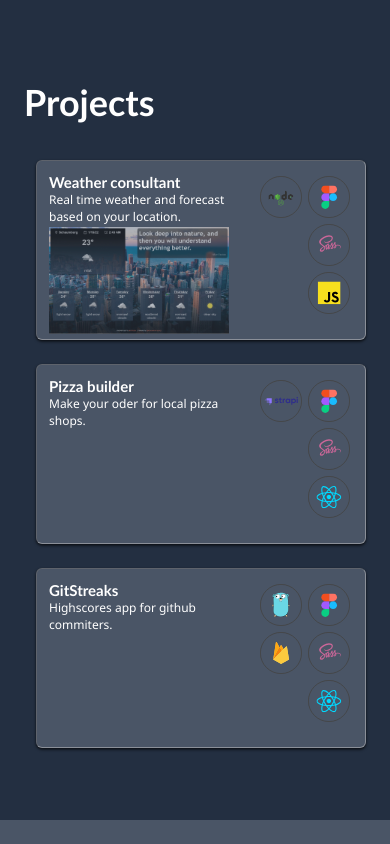
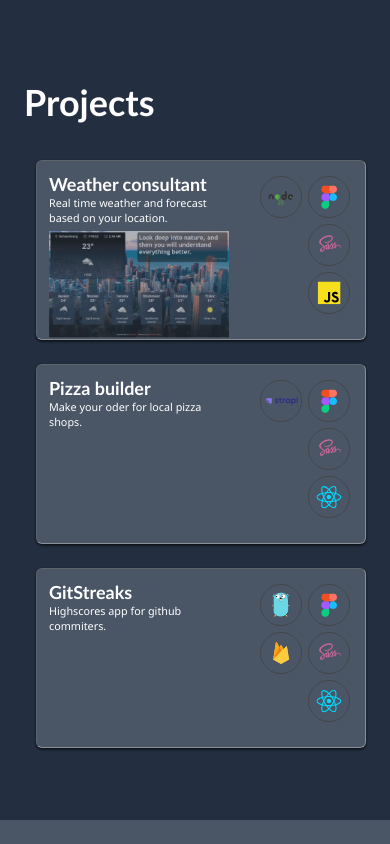
Before and after one commit to ianstreator/Portfolio, a website built with Vite: page index.html in a window 390 px wide. Shown: the part 744-1588 px from the top of the page. Built offline with nearby package versions, Linux system fonts and the light colour scheme; some icons are missing.

Commit message:
testing mobile card

```diff
--- a/index.scss
+++ b/index.scss
@@ -128,12 +128,12 @@ nav {
       .card-info {
         width: 15rem;
         h3 {
-          font-size: 1.25rem;
+          font-size: 1.5rem;
           font-family: "Trebuchet MS", "Lucida Sans Unicode", "Lucida Grande",
             "Lucida Sans", Arial, sans-serif;
         }
         p {
-          font-size: 1rem;
+          font-size: .9rem;
           font-family: "Segoe UI", Tahoma, Geneva, Verdana, sans-serif;
           font-weight: lighter;
           max-height: 2.25rem;
```
Also changed, not shown: index.css, 1 other file.
